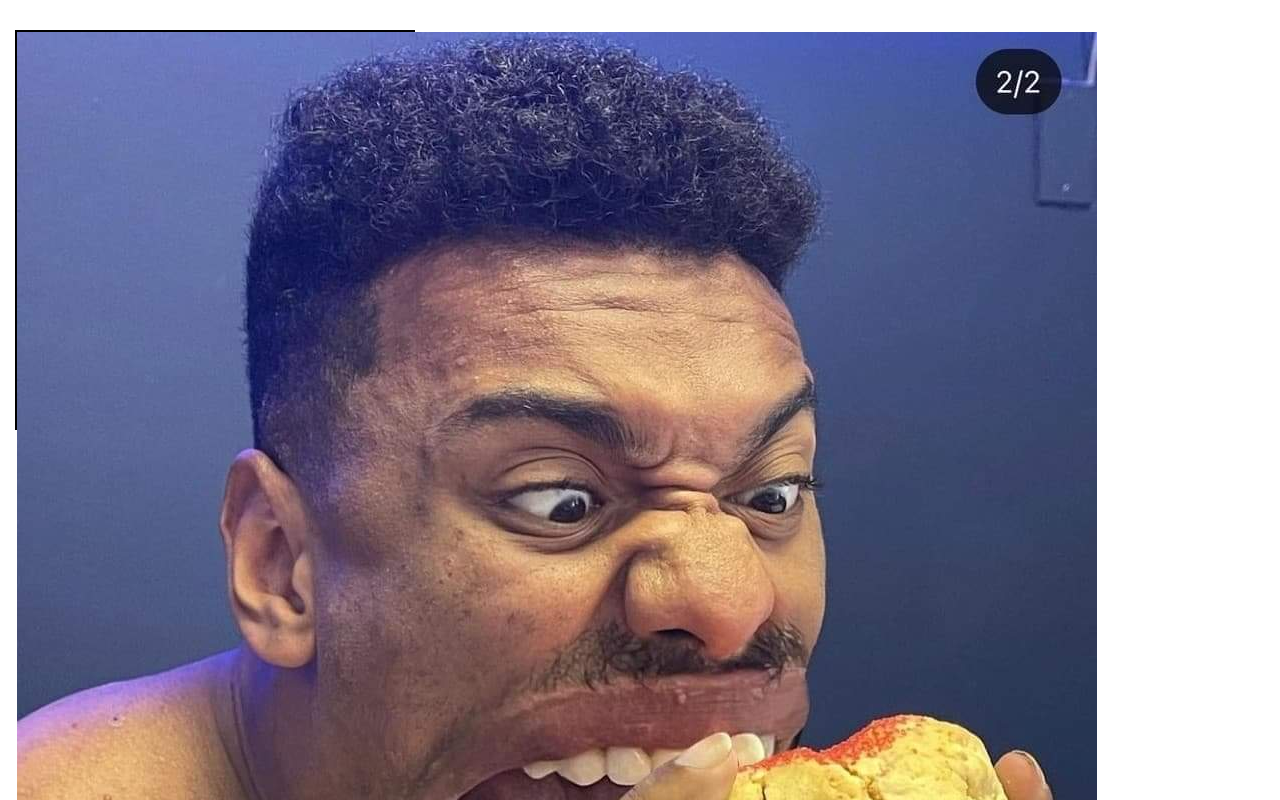
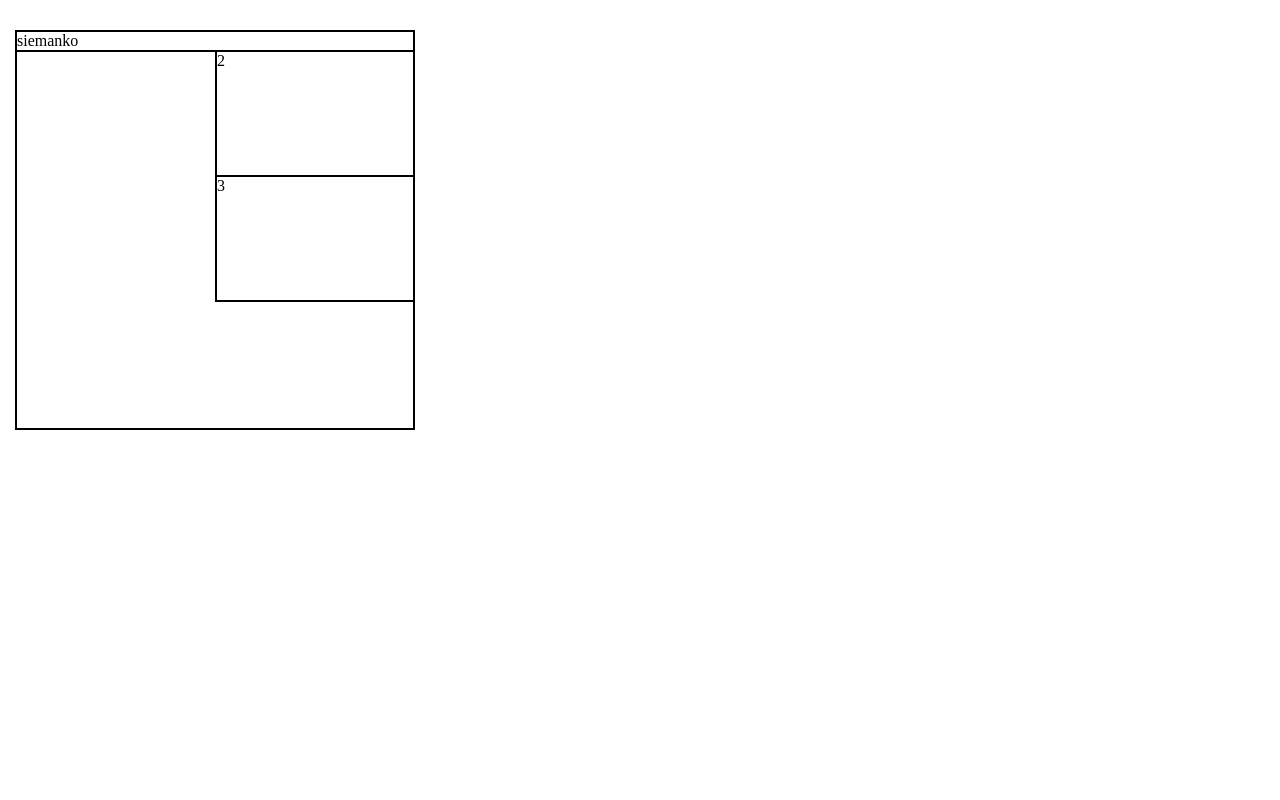
Before and after one commit to Lohonek/HTML, a plain HTML site: page HTML-CSS/Sprawdzian/index.html in a window 1280 px wide. Shown: the top 800 px of the page. Drawn offline with Linux system fonts and the light colour scheme.

Commit message:
Add files

```diff
--- a/HTML-CSS/Sprawdzian/index.html
+++ b/HTML-CSS/Sprawdzian/index.html
@@ -9,7 +9,6 @@
 </head>
 <body>
     <div class="box">
-        <img src="received_445446640706536.jpeg">
         <div class="number1">
             siemanko
         </div>
```
Also changed, not shown: HTML-CSS/Sprawdzian/received_445446640706536.jpeg (deleted), HTML-CSS/Sprawdzian/received_479971456943900.jpeg (deleted).
